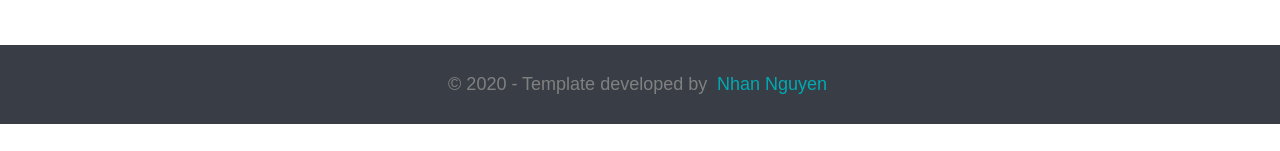
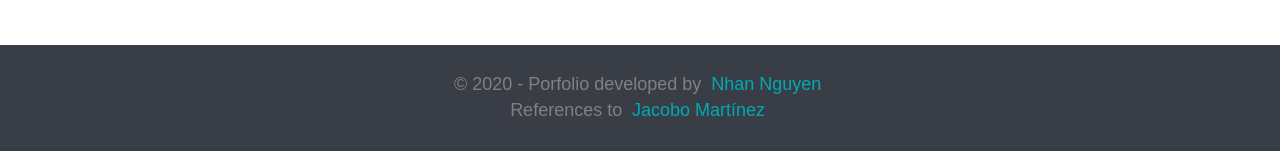
Before and after one commit to edwardnguyen225/edwardnguyen225.github.io, a website: page index.html in a window 1280 px wide. Shown: the part 2684-2835 px from the top of the page. Before the commit the page ends 2808 px from the top, so only its background shows below. Drawn offline with Linux system fonts and the light colour scheme.

Commit message:
Change skill content, and page footer

```diff
--- a/index.html
+++ b/index.html
@@ -66,7 +66,8 @@
                 <div class="card">
                     <img src="./images/edit.svg" alt="" class="card__icon">
                     <h3 class="card__title">Design & Other tools</h3>
-                    <p class="card__body">I like to make a minimalist design. I mostly use the material design system.</p>
+                    <p class="card__body">I like to make a minimalist design. I mostly use the material design system.
+                    </p>
                     <div class="card__footer">
                         <h4 class="card__footer__title">Tools that I use</h4>
                         <p class="card__footer__paragraph">Figma, GIMP, Git, Github, Gitlab, Terminal</p>
@@ -113,12 +114,16 @@
 
 
         <!-- Footer section -->
-        <section id="footer" class="footer">
+        <footer id="footer" class="footer">
             <p class="footer__text">
-                © 2020 - Template developed by <a href="https://github.com/edwardnguyen225" target="_blank"
+                © 2020 - Porfolio developed by <a href="https://github.com/edwardnguyen225" target="_blank"
                     rel="noopener noreferrer">Nhan Nguyen</a>
             </p>
-        </section>
+            <p class="footer__text">
+                References to <a href="https://github.com/cobidev" target="_blank" rel="noopener noreferrer">Jacobo
+                    Martínez</a>
+            </p>
+        </footer>
         <!-- End section -->
     </body>
 
```
